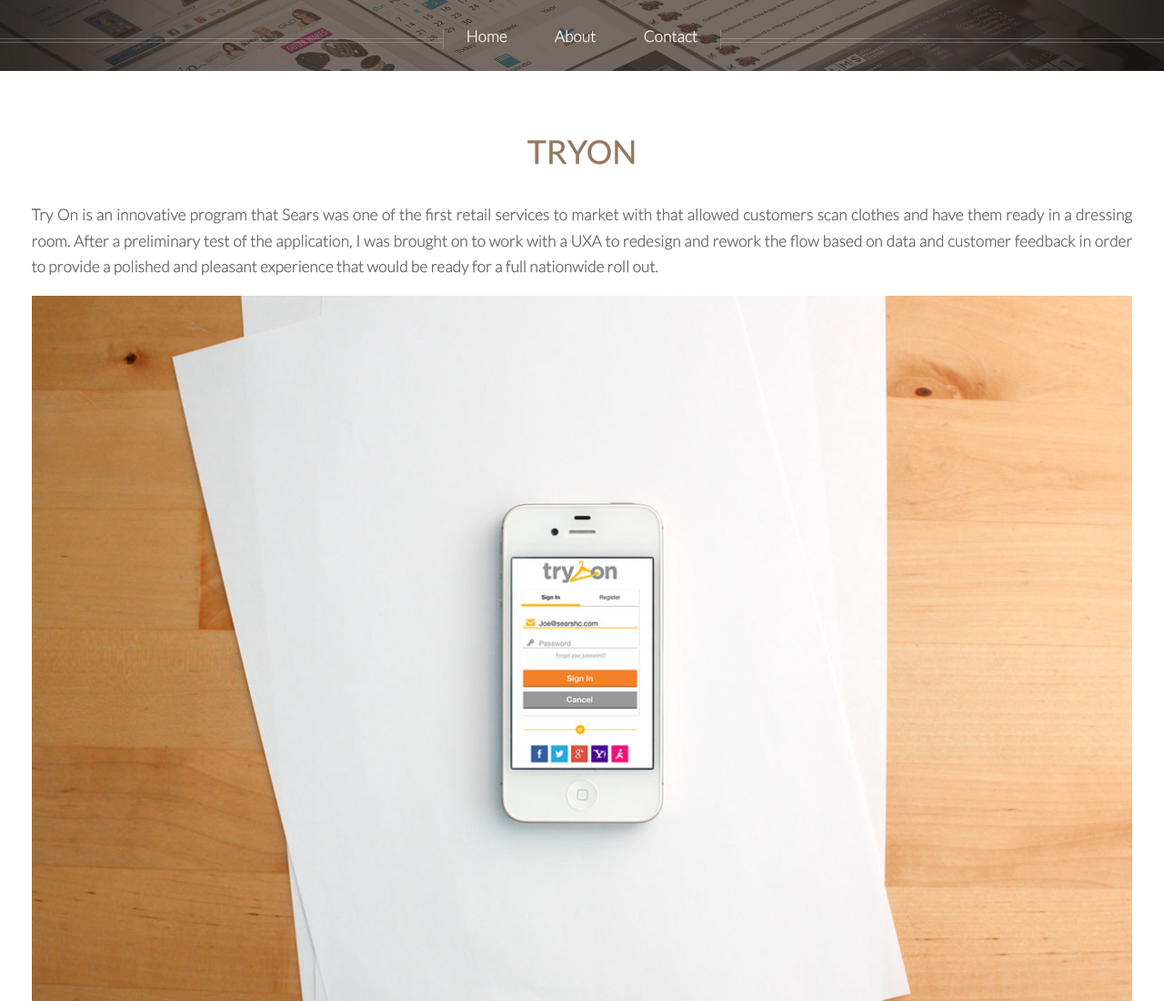
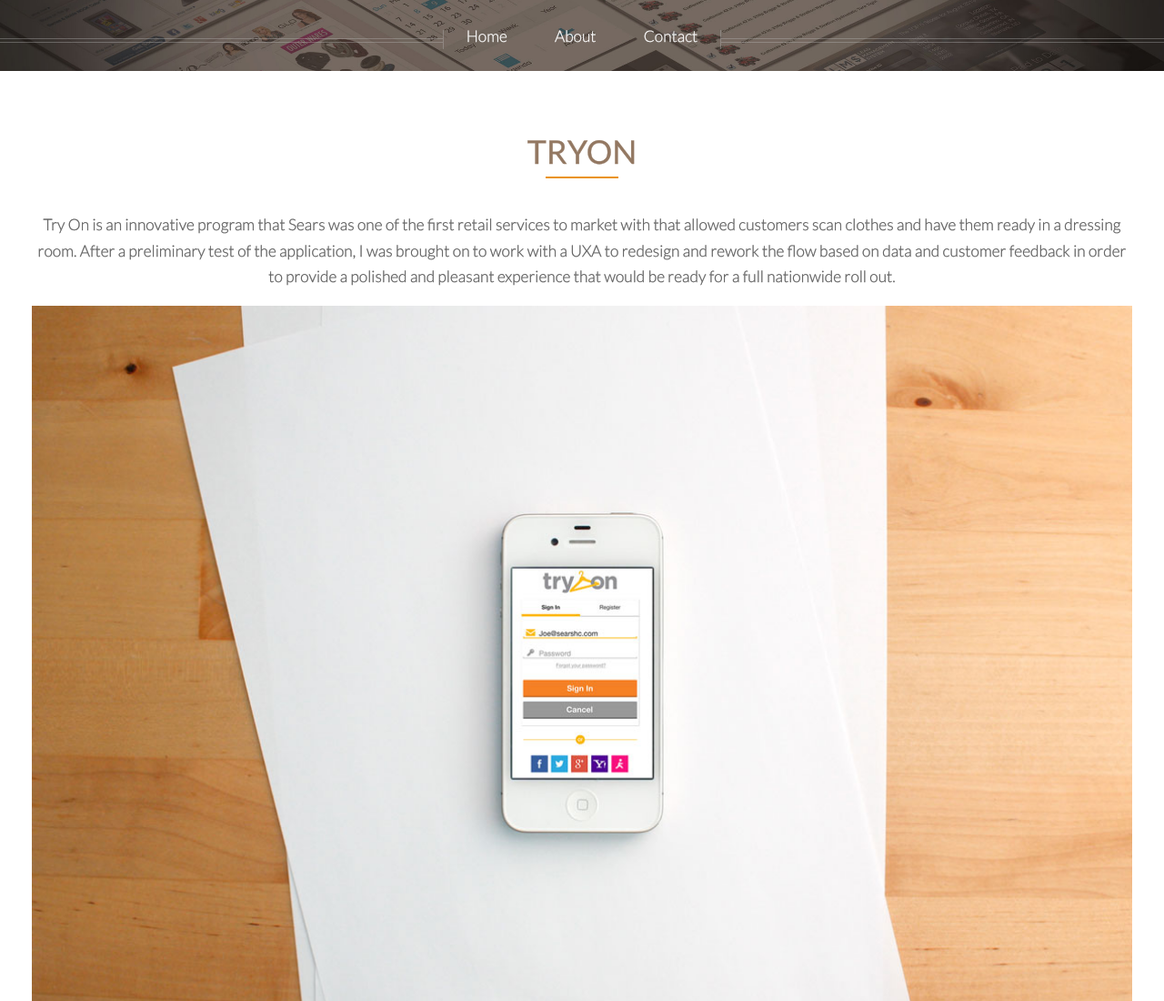
Before and after one commit to joealfonso/Portfolio, a plain HTML site: page TryOn.html in a window 1280 px wide. Shown: the top 1100 px of the page at 91% size. Drawn offline with Linux system fonts and the light colour scheme.

Commit message:
Fixed Headers
Added in HR lines after headers.

```diff
--- a/TryOn.html
+++ b/TryOn.html
@@ -61,8 +61,8 @@
               <article id="main" class="special">
                 <header>
                   <h3 class="projectTitles">TryOn</h3>
+                  <hr class="separetor projects">
                   <br/>
-                  <p>
                     Try On is an innovative program that Sears was one of the first retail services to market with that allowed customers scan clothes and have them ready in a dressing room. After a preliminary test of the application, I was brought on to work with a UXA to redesign and rework the flow based on data and customer feedback in order to provide a polished and pleasant experience that would be ready for a full nationwide roll out.
                   </p>
                 </header>
```
Also changed, not shown: AdamLevine.html (+1 -0 lines), Animations.html (+1 -0 lines), CalendarApp.html (+1 -0 lines), Email.html (+1 -0 lines), Humor.html (+1 -0 lines), LMS.html (+1 -0 lines), MPU.html (+1 -0 lines), Nicki.html (+1 -0 lines), ShopSears.html (+0 -1 lines), SideProjects.html (+1 -0 lines), TextApp.html (+2 -3 lines).
